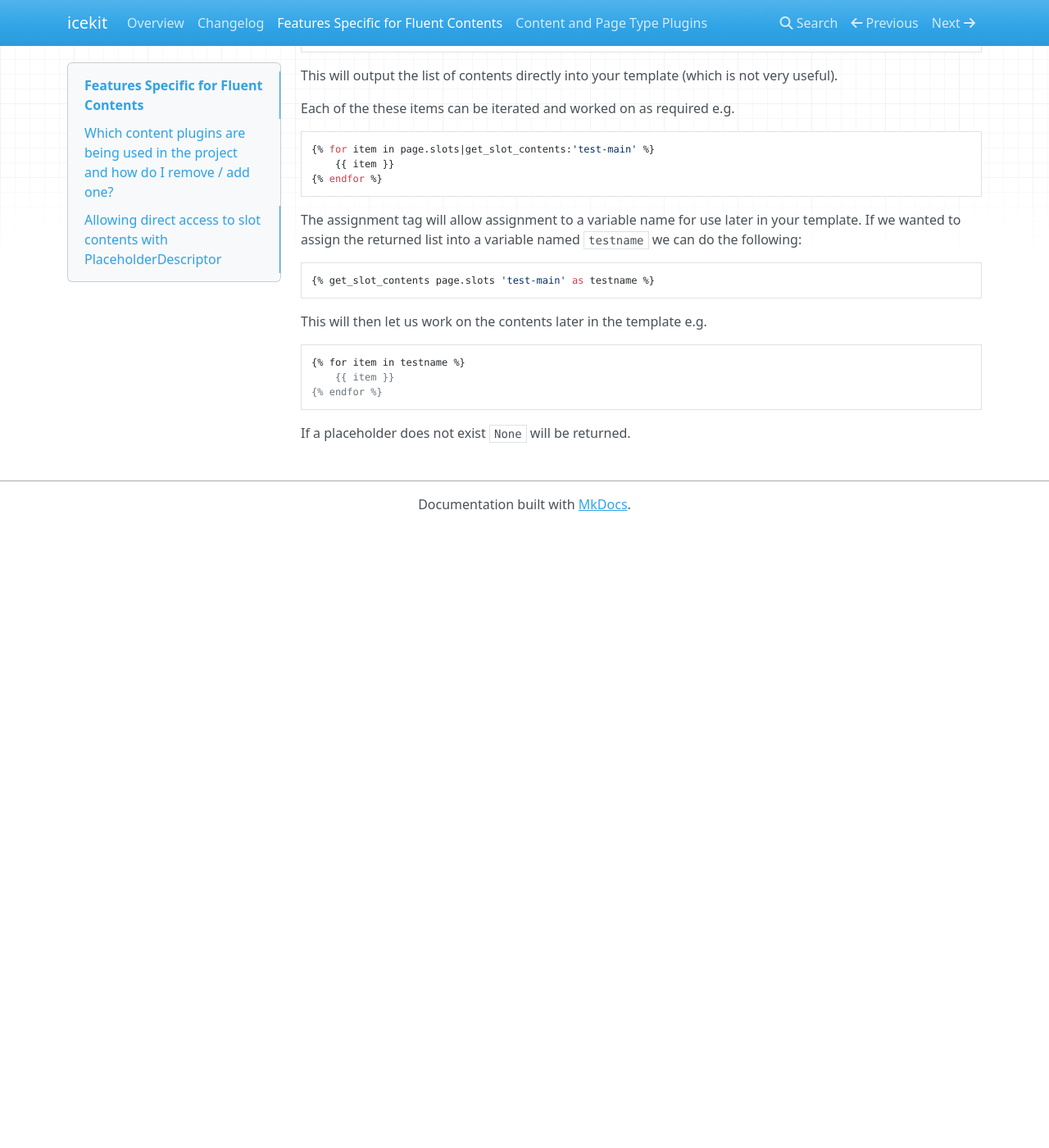
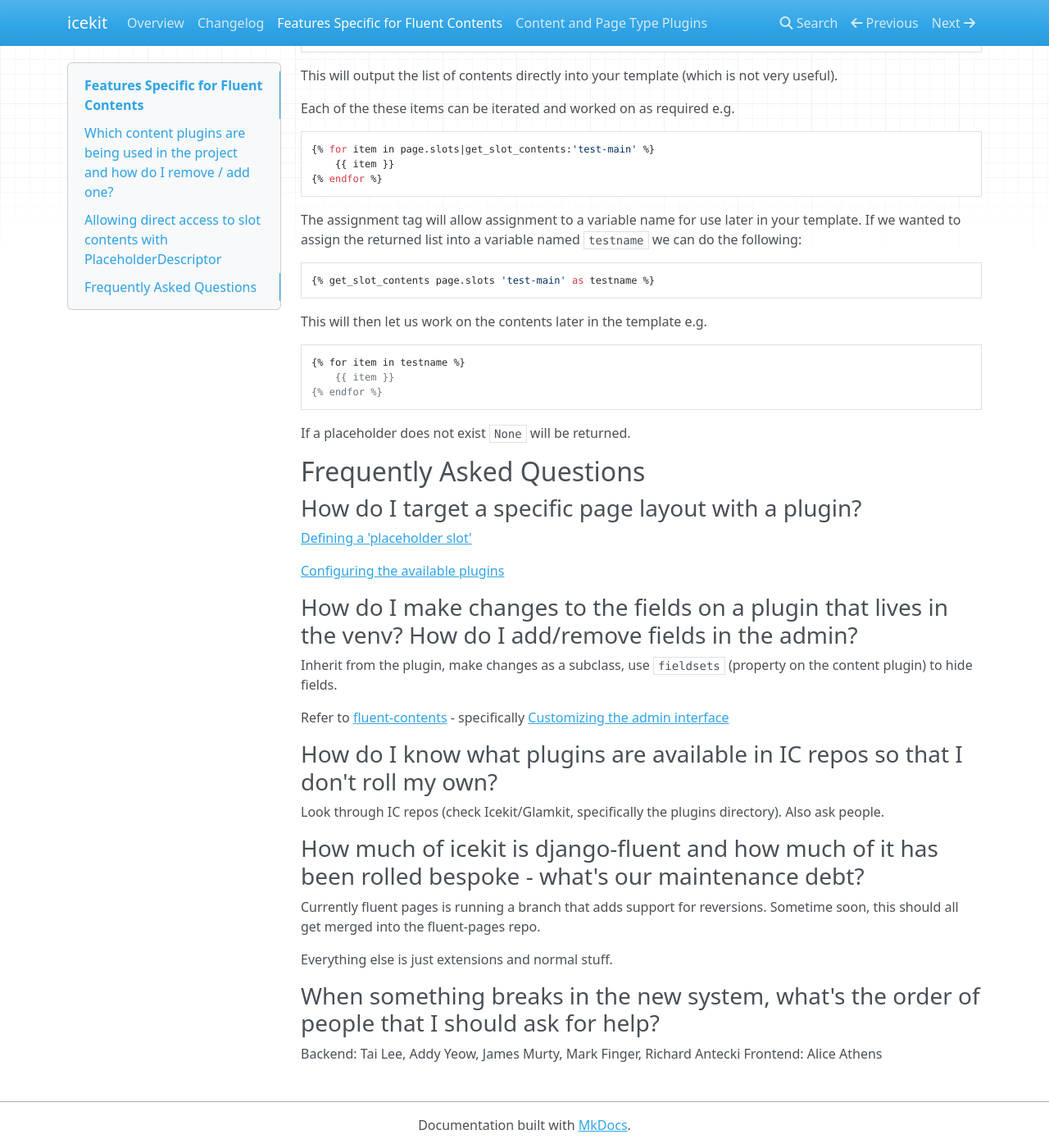
Before and after one commit to ic-labs/django-icekit, an MkDocs documentation site: the page built from docs/fluent_contents.md, in a window 1280 px wide and 1400 px high, scrolled down 1994 px. Shown: the whole window at 82% size. Built offline with MkDocs 1.6.1, drawn with Linux system fonts in a browser that asks for light colours; nearby versions of some CDN libraries; before the commit the page ends 2637 px from its top, so only the background shows below that.

Commit message:
Dumping some FAQ from #12

```diff
--- a/docs/fluent_contents.md
+++ b/docs/fluent_contents.md
@@ -111,3 +111,33 @@ This will then let us work on the contents later in the template e.g.
     {% endfor %}
 
 If a placeholder does not exist `None` will be returned.
+
+
+## Frequently Asked Questions
+
+### How do I target a specific page layout with a plugin?
+
+[Defining a 'placeholder slot'](https://django-fluent-contents.readthedocs.org/en/latest/templatetags.html#cms-page-placeholders)
+
+[Configuring the available plugins](https://django-fluent-contents.readthedocs.org/en/latest/configuration.html#configuration)
+
+### How do I make changes to the fields on a plugin that lives in the venv? How do I add/remove fields in the admin?
+
+Inherit from the plugin, make changes as a subclass, use `fieldsets` (property on the content plugin) to hide fields.
+
+Refer to [fluent-contents](https://django-fluent-contents.readthedocs.org/en/latest/index.html) - specifically [Customizing the admin interface](https://django-fluent-contents.readthedocs.org/en/latest/newplugins/admin.html)
+
+### How do I know what plugins are available in IC repos so that I don't roll my own?
+
+Look through IC repos (check Icekit/Glamkit, specifically the plugins directory). Also ask people.
+
+### How much of icekit is django-fluent and how much of it has been rolled bespoke - what's our maintenance debt?
+
+Currently fluent pages is running a branch that adds support for reversions. Sometime soon, this should all get merged into the fluent-pages repo.
+
+Everything else is just extensions and normal stuff.
+
+### When something breaks in the new system, what's the order of people that I should ask for help?
+
+Backend: Tai Lee, Addy Yeow, James Murty, Mark Finger, Richard Antecki
+Frontend: Alice Athens
```
